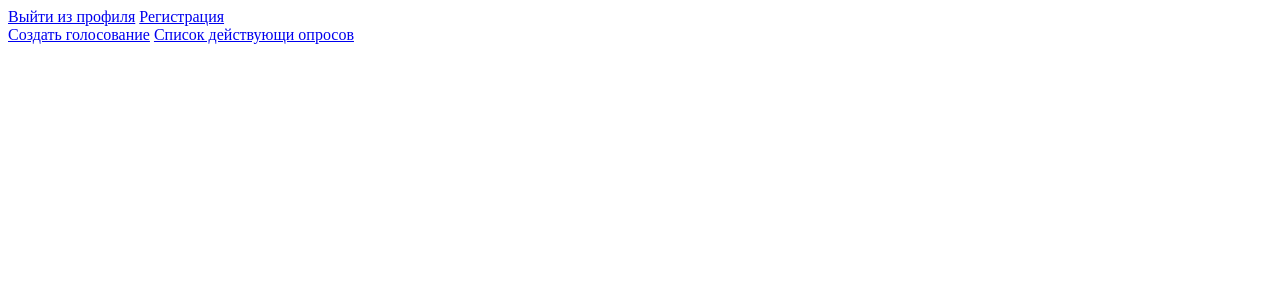
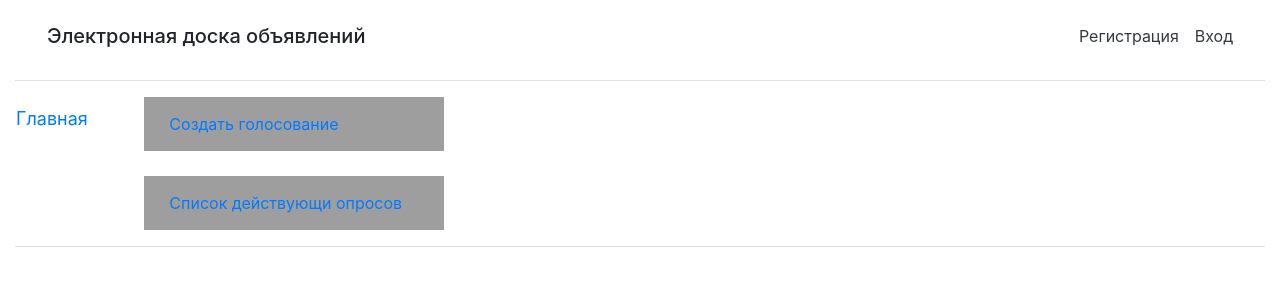
Before and after one commit to doker123/monolit, a Django app: page / in a window 1280 px wide. Shown: the top 300 px of the page. Run offline with Django 5.2, Linux system fonts and the light colour scheme; some libraries are stand-ins or nearby versions.

Commit message:
Осталось написать коментарии к коду

```diff
--- /dev/null
+++ b/app/static/app/index_style.css
@@ -0,0 +1,11 @@
+.container {
+    display: flex;
+    flex-direction: column;
+    gap: 25px;
+    justify-items: center;
+}
+.container > div {
+    padding: 15px 25px;
+    background-color: rgb(159, 158, 158);
+    width: 300px;
+}
--- a/app/urls.py
+++ b/app/urls.py
@@ -16,7 +16,7 @@ app_name = 'app'
 urlpatterns = [
     path('<str:page>', other_page, name='other_page'),
     path('', index, name='index'),
-    path('accounts/login', BBLoginView.as_view(), name='login'),
+    path('accounts/login/', BBLoginView.as_view(), name='login'),
     path('accounts/profile/delete', DeleteUserView.as_view(), name='profile_delete'),
     path('accounts/profile/change/', ChangeUserInfoView.as_view(), name='profile_change'),
     path('accounts/profile/', profile, name='profile'),
--- a/app/views.py
+++ b/app/views.py
@@ -20,8 +20,7 @@ from django.views.generic.base import TemplateView
 from django.views.generic import DeleteView
 from django.contrib import messages
 from django.views.generic import DetailView, ListView
-from .forms import QuestionForm, ChoiceForm
-from django.contrib.admin.views.decorators import staff_member_required
+from .forms import QuestionForm
 def index(request):
     return render(request, 'app/index.html')
 
@@ -124,7 +123,7 @@ class QuestionDetailView(DetailView):
 
         context["user_has_voted"] = user_has_voted
         if user_has_voted:
-                context['results'] = question.get_vote_results()
+                context['results'] = question.get_results()
 
         return context
 
@@ -136,15 +135,15 @@ def vote_view(request, pk):
         choice_id = request.POST.get('choice')
         choice = get_object_or_404(Choice, pk=choice_id, question=question)
 
-        if Vote.objects.filter(user=request.user, choice__question=choice).exists():
+        if Vote.objects.filter(user=request.user, choice__question=question).exists():
             messages.error(request, "Вы уже голосовали за этот вопрос.")
         else:
             Vote.objects.create(user=request.user, choice=choice)
             messages.success(request, "Спасибо за ваш голос!")
 
-    return redirect('question_detail', pk=question.pk)
+    return redirect('app:question_detail', pk=question.pk)
 
-@staff_member_required
+@login_required
 def create_question_view(request):
     if request.method == 'POST':
         q_form = QuestionForm(request.POST, request.FILES)
@@ -155,7 +154,7 @@ def create_question_view(request):
                 choice_text = request.POST.get(f'choice_{i}')
                 if choice_text:
                     Choice.objects.create(question=question, text=choice_text)
-            return redirect('question_list')
+            return redirect('app:question_list')
     else:
         q_form = QuestionForm()
 
--- a/templates/app/basic.html
+++ b/templates/app/basic.html
@@ -8,7 +8,8 @@
     <link rel="stylesheet" type="text/css" href="{% static 'app/style.css' %}">
     {% bootstrap_css %}
     {% bootstrap_javascript jquery='slim' %}
-    <title>{% block title %} Главная {% endblock %} - Электронная доска объявлений </title>
+    <title>{% block title %} Главная {% endblock %} - Электронная доска опросов </title>
+    {% block extra_css %}{% endblock %}
 </head>
 <body>
 <div class="container-fluid">
@@ -37,17 +38,11 @@
         <nav class="col-md-auto nav flex-column">
             <a class="nav-link root" href="{% url 'app:index' %}">Главная</a>
             <span class="nav-link root font-weight-bold">
-Недвижимость
 </span>
-            <a class="nav-link" href="#">Жилье</a>
-            <a class="nav-link" href="#">Скалады</a>
-            <a class="nav-link" href="#">Квартиры</a>
+
             <span class="nav-link root font-weight-bold">
-Транспорт
 </span>
-            <a class="nav-link" href="#">Автомобили</a>
-            <a class="nav-link" href="#">Мото</a>
-            <a class="nav-link" href="#">Велосипеды</a>
+
         </nav>
         <div class="container">
             {% bootstrap_messages %}
--- a/templates/app/index.html
+++ b/templates/app/index.html
@@ -1,24 +1,16 @@
+{% extends "app/basic.html" %}
 {% load static %}
 
-<!doctype html>
-<html lang="en">
-<head>
-    <meta charset="UTF-8">
-    <meta name="viewport"
-          content="width=device-width, user-scalable=no, initial-scale=1.0, maximum-scale=1.0, minimum-scale=1.0">
-    <meta http-equiv="X-UA-Compatible" content="ie=edge">
-    <title>index</title>
-</head>
-<body>
-<header>
-    <nav>
-        <a href="{% url 'app:logout' %}">Выйти из профиля</a>
-        <a href="{% url 'app:register' %}">Регистрация</a>
-    </nav>
-</header>
-<main>
-    <a href="{% url 'app:create_question' %}">Создать голосование</a>
-    <a href="{% url 'app:question_list' %}">Список действующи опросов</a>
-</main>
-</body>
-</html>
+{% block extra_css %}
+    <link rel="stylesheet" href="{% static 'app/index_style.css' %}">
+{% endblock %}
+
+{% block content %}
+    <div>
+        <a href="{% url 'app:create_question' %}">Создать голосование</a>
+    </div>
+    <div>
+        <a href="{% url 'app:question_list' %}">Список действующи опросов</a>
+    </div>
+
+{% endblock %}
--- a/templates/app/question_detail.html
+++ b/templates/app/question_detail.html
@@ -1,3 +1,6 @@
+{% extends "app/basic.html" %}
+
+{% block content %}
 <h1>{{ question.title }}</h1>
 <p>{{ question.full_description }}</p>
 
@@ -13,7 +16,7 @@
         {% endfor %}
     </ul>
 {% else %}
-    <form method="post">
+    <form method="post" action="{% url 'app:vote' pk=question.pk %}">
         {% csrf_token %}
         {% for choice in question.choices.all %}
             <label>
@@ -23,3 +26,4 @@
         <button type="submit">Проголосовать</button>
     </form>
 {% endif %}
+{% endblock %}
--- a/templates/app/question_list.html
+++ b/templates/app/question_list.html
@@ -1,7 +1,11 @@
+{% extends "app/basic.html" %}
+
+{% block content %}
     <h1>Список вопросов</h1>
     {% for question in questions %}
         <div>
-        <h2><a href="{% url 'question_detail' question.pk %}">{{ question.title }}</a></h2>
+            <h2><a href="{% url 'app:question_detail' question.pk %}">{{ question.title }}</a></h2>
             <p>{{ question.short_description }}</p>
         </div>
     {% endfor %}
+{% endblock %}
--- a/templates/app/register_done.html
+++ b/templates/app/register_done.html
@@ -3,6 +3,5 @@
 {% block content %}
 <h2>Регистрация</h2>
 <p>Регистрация пользователя завершена</p>
-<p>На адрес электронной почты, указанный пользователем, выслано письмо для
-активации</p>
+<p>Спасибо за регистрацию</p>
 {% endblock %}
```
Also changed, not shown: app/static/app/create_question_style.css (added, +13 -0 lines), templates/app/create_question.html (+13 -0 lines), app/static/app/style.css (line endings or trailing spaces), db.sqlite3. Lines whose indentation alone changed are shown as unchanged.
